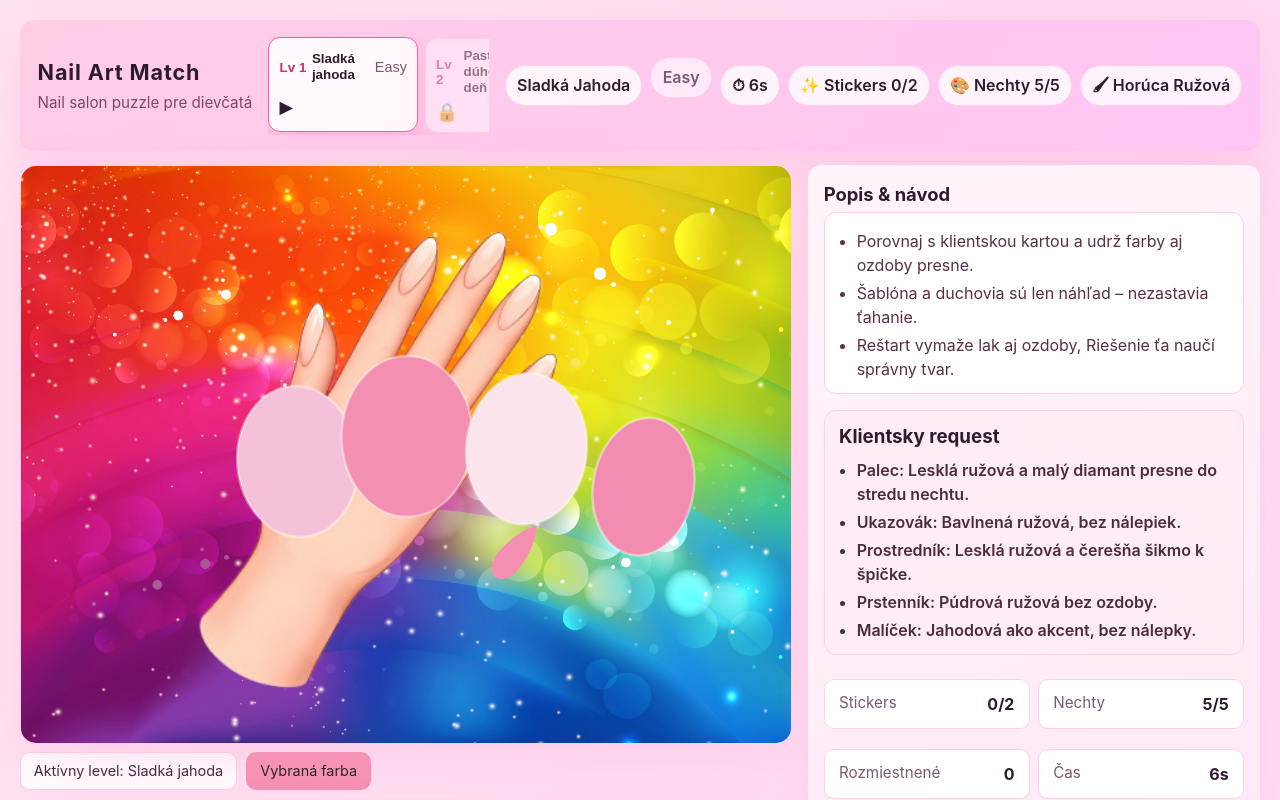
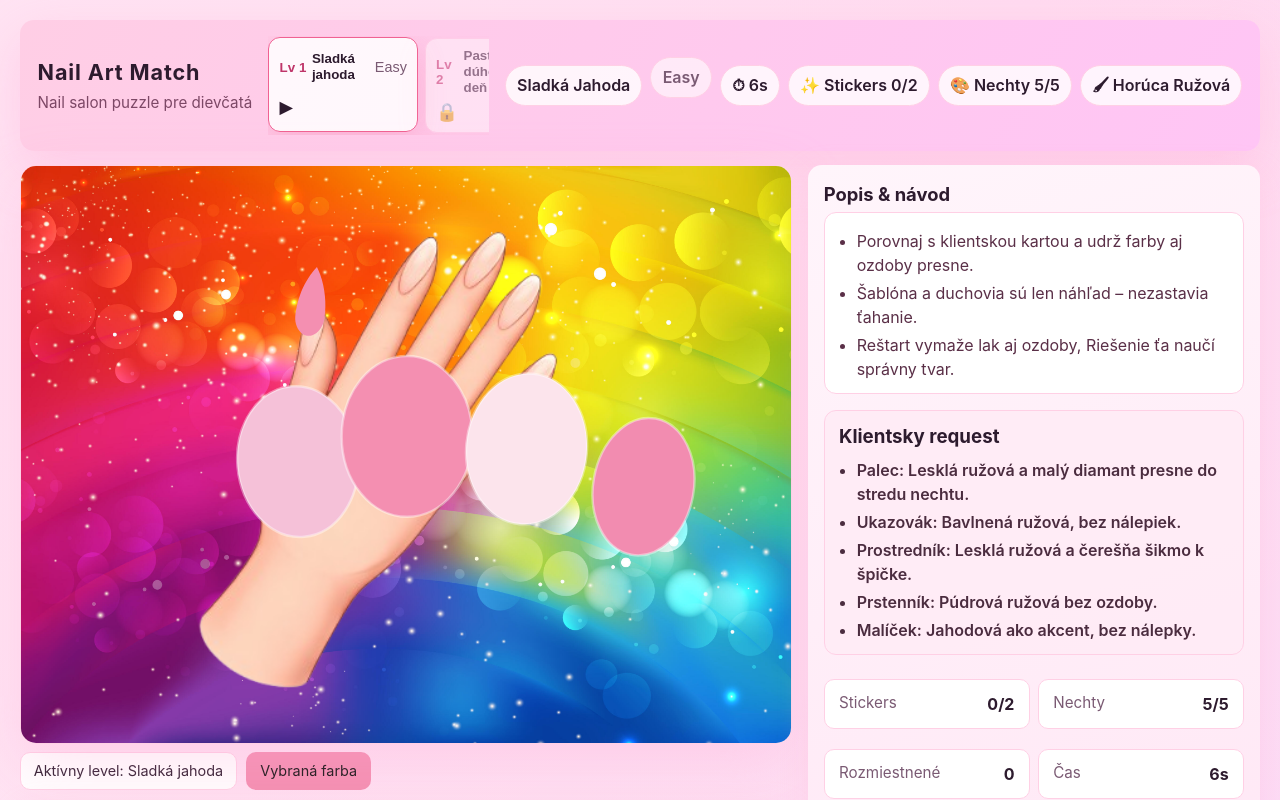
Before and after one commit to ch1ari/projektwebtechNAIL, a React (Vite) app: page / in a window 1280 px wide. Shown: the top 800 px of the page. Built offline with nearby package versions, Linux system fonts and the light colour scheme.

Commit message:
Update thumb mask path with aligned coordinates

```diff
--- a/src/components/Board.jsx
+++ b/src/components/Board.jsx
@@ -118,10 +118,10 @@ const Board = forwardRef(function Board({ app, stickers }, boardRef) {
           style={{ position: 'absolute', inset: 0, zIndex: 2, pointerEvents: 'none' }}
         >
           <defs>
-            {/* Mask for thumb nail - scaled from 1536x1024 to 612x408 */}
+            {/* Mask for thumb nail - aligned position */}
             <mask id="thumb-mask">
               <path
-                d="m 955.50518,823.52086 c -15.65272,-3.76465 -20.45995,-21.84174 -10.851,-40.80408 8.43373,-16.64316 35.99354,-42.15725 59.37562,-54.96837 7.1414,-3.91278 22.1893,-10.25938 24.3252,-10.25938 2.5438,0 -0.6288,17.87255 -6.0393,34.0217 -8.3224,24.84081 -28.63358,56.86365 -41.47188,65.38527 -8.7259,5.7919 -18.3451,8.30688 -25.33864,6.62486 z"
+                d="m 566.89029,337.7632 c -9.07989,-2.95233 -17.07105,-14.47192 -19.19709,-27.67339 -1.68895,-10.48745 2.20513,-32.69433 9.21661,-52.5598 6.28083,-17.79534 18.20385,-38.65979 28.77294,-50.35062 l 4.94457,-5.46936 2.96558,6.5 c 10.54064,23.1031 15.88502,56.48461 13.2883,83 -1.4921,15.23591 -2.81514,21.48064 -5.8263,27.5 -7.89454,15.78132 -21.27592,23.24394 -34.16461,19.05317 z"
                 fill="white"
                 transform="scale(0.3984375)"
               />
```
